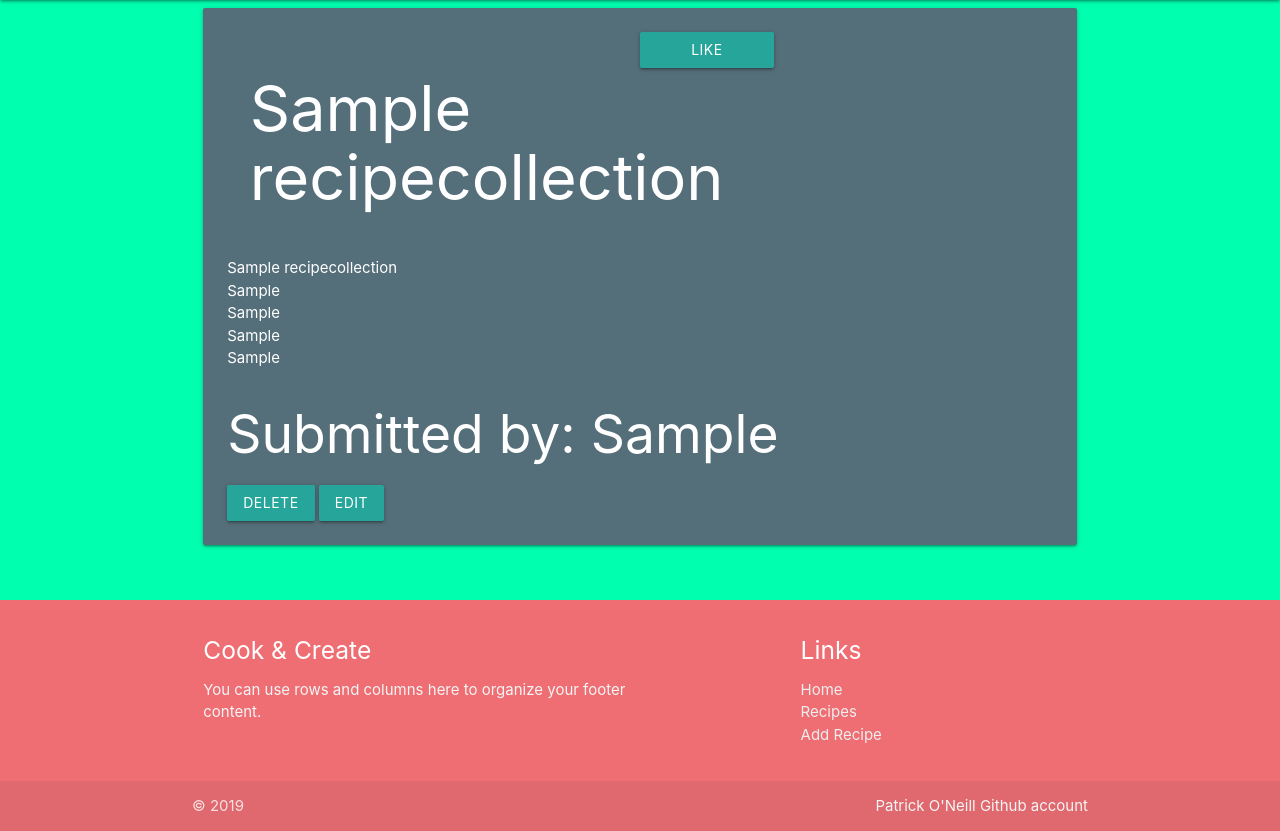
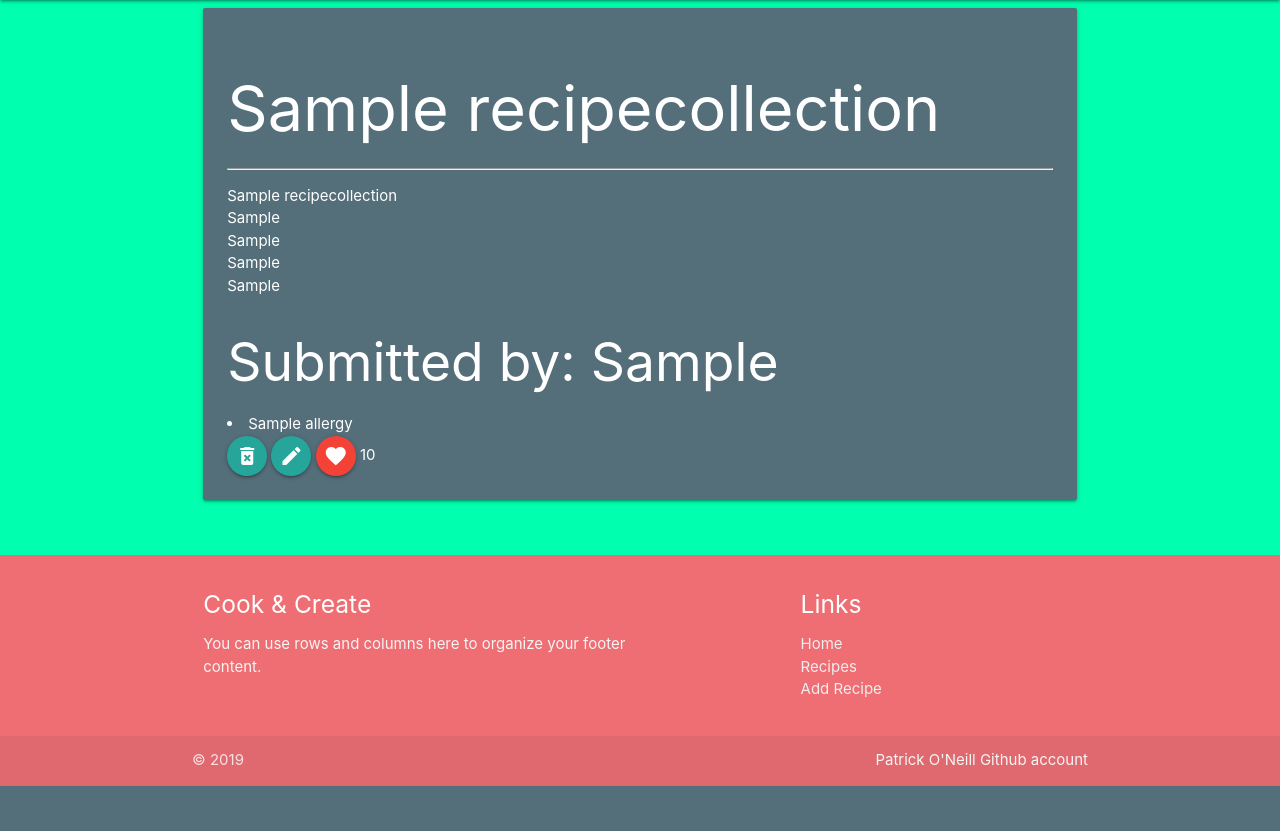
Before and after one commit to patrickoneill/paddys-recipe-app, a Flask app: page /see_recipes in a window 1280 px wide. Shown: the part 64-895 px from the top of the page. After the commit the page ends 850 px from the top, so only its background shows below. Run offline with Flask 2, Linux system fonts and the light colour scheme; a database or web service that is not in the repository returns one stand-in record (values such as "Sample title"); some libraries are stand-ins or nearby versions.

Commit message:
changed the main layout and made moblie first nav

```diff
--- a/templates/recipes.html
+++ b/templates/recipes.html
@@ -5,25 +5,32 @@
             {% for recipes in recipeCollection %}
             <div class="card blue-grey darken-1">
                 <div class="card-content white-text">
-                    <div class="row col s12 m12">
-                        <h1 class="col s6 m6">{{recipes.recipe_name}}</h1>
-                        <a href="#" class="waves-effect waves-light btn col s2 m2 " role="button">Like</a>
-                    </div>
+                    <p class="row col s12 m12">
+                        <h1 class="">{{recipes.recipe_name}}</h1>
+                    </p>
+                    <hr/>
+                    <p>
+                        <ul>
+                            <li>{{recipes.recipe_title}}</li>
+                            <li>{{recipes.recipe_ingredients}}</li>
+                            <li>{{recipes.recipe_cooking}}</li>
+                            <li>{{recipes.recipe_style }}</li>
 
+                            <li>{{recipes.dish_allergine }}</li>
 
-                    <ul>
-                        <li>{{recipes.recipe_title}}</li>
-                        <li>{{recipes.recipe_ingredients}}</li>
-                        <li>{{recipes.recipe_cooking}}</li>
-                        <li>{{ recipes.recipe_style }}</li>
-                        <li>{{ recipes.dish_allergine }}</li>
-                    </ul>
-
+                        </ul>
+                    </p>
                     <h2>Submitted by: {{ recipes.recipe_user }}</h2>
+                    {% for allergy in recipes.dish_allergine %}
+                    <li>{{ allergy }}</li>
+                    {% endfor %}
 
                     <p class="">
-                        <a href="{{url_for('delete_recipe', task_id=recipes._id)}}" class="waves-effect waves-light btn" role="button">Delete</a>
-                        <a href="{{ url_for('edit_recipe', task_id=recipes._id) }}" class="waves-effect waves-light btn" role="button">Edit</a>
+                        <a href="{{url_for('delete_recipe', task_id=recipes._id)}}" class="btn-floating  waves-effect btn" role="button"><i class="material-icons">delete_forever</i></a>
+                        <a href="{{ url_for('edit_recipe', task_id=recipes._id) }}" class="btn-floating  waves-effect btn" role="button"><i class="material-icons">edit</i></a>
+                        <a class="btn-floating  waves-effect waves-light red"><i class="material-icons" id="recipe_score">favorite</i></a>
+                        <span>{{ recipes.recipe_score }}</span>
+
                     </p>
                 </div>
             </div>
```
Also changed, not shown: templates/index.html (+0 -16 lines).
